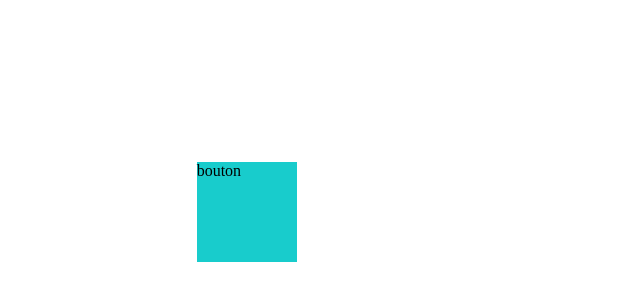
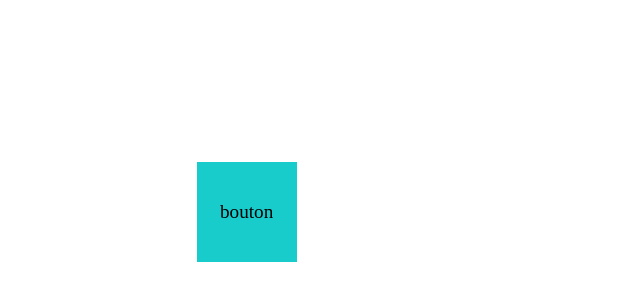
Before and after one commit to LksRolls/Exercice_Animation, a plain HTML site: page index.html in a window 1280 px wide. Shown: the part 894-1194 px from the top of the page, without its empty margins (0-640 px from the left). Drawn offline with Linux system fonts and the light colour scheme.

Commit message:
Bouton qui monte et descend mais avec le texte au millieu

```diff
--- a/assets/styles/style.css
+++ b/assets/styles/style.css
@@ -115,6 +115,14 @@ header {
     width: 100px;
     height: 100px;
     background-color: rgb(24, 204, 204);
+    display: flex;
+    justify-content: center;
+    align-items: center;
+}
+
+.descend a {
+    text-decoration: none;
+    font-size: 1.2em;
 }
 
 .descend:hover {
```
